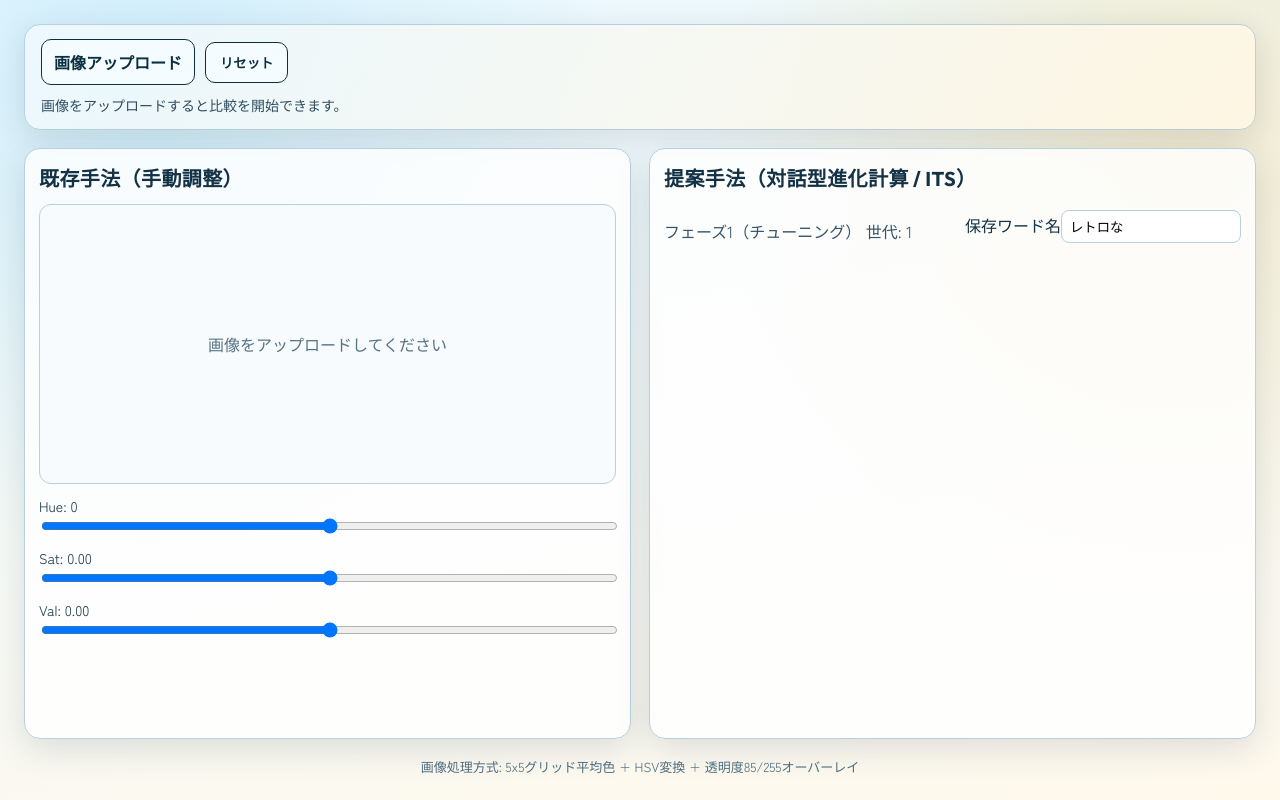
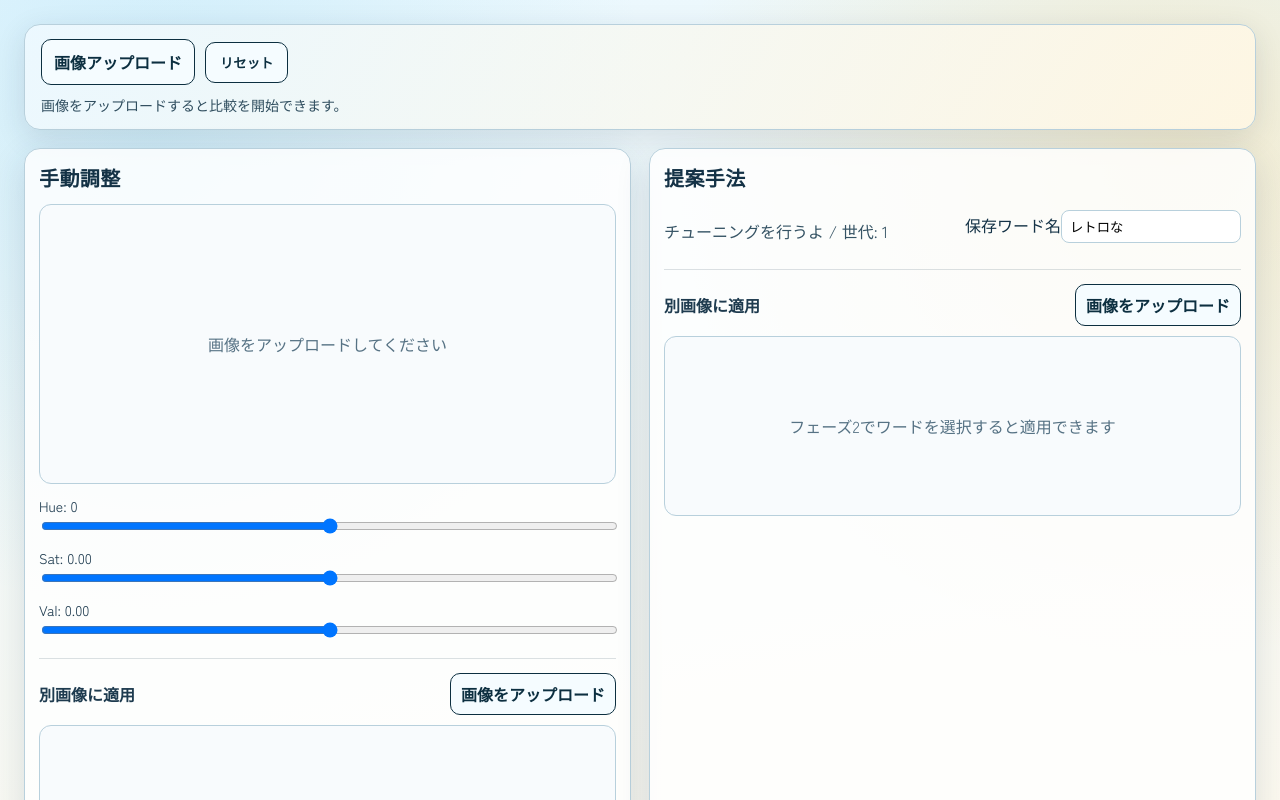
Before and after one commit to yoko86/Landscape_image_editing_system, a React (Vite) app: page / in a window 1280 px wide. Shown: the top 800 px of the page. Built offline with nearby package versions, Linux system fonts and the light colour scheme.

Commit message:
feat : 得られた画像特徴変化量を別画像に適用・表示する機能を追加

```diff
--- a/src/App.css
+++ b/src/App.css
@@ -90,6 +90,10 @@
   min-height: 280px;
 }
 
+.preview-wrap.secondary {
+  min-height: 180px;
+}
+
 .preview-wrap img {
   max-width: 100%;
   max-height: 420px;
@@ -114,6 +118,49 @@
 
 .slider-group input {
   width: 100%;
+}
+
+.apply-section {
+  margin-top: 16px;
+  padding-top: 14px;
+  border-top: 1px solid rgba(12, 47, 64, 0.14);
+  display: grid;
+  gap: 10px;
+}
+
+.apply-head {
+  display: flex;
+  justify-content: space-between;
+  gap: 12px;
+  align-items: center;
+}
+
+.apply-head h3 {
+  margin: 0;
+  font-size: 16px;
+  color: #1e3b4f;
+}
+
+.mini-upload-btn {
+  display: inline-flex;
+  align-items: center;
+  gap: 8px;
+  padding: 8px 10px;
+  border: 1px solid #0c2f40;
+  border-radius: 10px;
+  background: #f5fcff;
+  color: #0c2f40;
+  font-weight: 700;
+  cursor: pointer;
+  position: relative;
+  overflow: hidden;
+}
+
+.mini-upload-btn input {
+  position: absolute;
+  inset: 0;
+  opacity: 0;
+  cursor: pointer;
 }
 
 .phase-head {
@@ -237,4 +284,9 @@
   .word-input {
     width: 100%;
   }
+
+  .apply-head {
+    flex-direction: column;
+    align-items: stretch;
+  }
 }
--- a/src/App.tsx
+++ b/src/App.tsx
@@ -28,6 +28,14 @@ type HSV = {
 const GRID_SIZE = 5
 const PATCH_ALPHA = 85 / 255
 const INITIAL_HUES = [180, -90, -45, 0, 45, 90]
+const NEARBY_CANDIDATE_RANGES = [
+  { sMin: -1.0, sMax: -0.5, vMin: -1.0, vMax: -0.5 },
+  { sMin: -0.5, sMax: 0.3, vMin: -0.5, vMax: 0.3 },
+  { sMin: -0.3, sMax: 0.0, vMin: -0.3, vMax: 0.0 },
+  { sMin: 0.0, sMax: 0.3, vMin: 0.0, vMax: 0.3 },
+  { sMin: 0.3, sMax: 0.5, vMin: 0.3, vMax: 0.5 },
+  { sMin: 0.5, sMax: 1.0, vMin: 0.5, vMax: 1.0 },
+]
 
 const zeroParams: FilterParams = { h_w: 0, s_w: 0, v_w: 0 }
 
@@ -173,6 +181,17 @@ function randomInRange(min: number, max: number): number {
   return min + Math.random() * (max - min)
 }
 
+function createNearbyCandidateParams(selected: FilterParams): FilterParams[] {
+  return [
+    selected,
+    ...NEARBY_CANDIDATE_RANGES.slice(0, 5).map((range) => ({
+      h_w: clamp(toSignedHueRange(selected.h_w + randomInRange(-5, 5)), -180, 180),
+      s_w: clamp(randomInRange(range.sMin, range.sMax), -1, 1),
+      v_w: clamp(randomInRange(range.vMin, range.vMax), -1, 1),
+    })),
+  ]
+}
+
 function nearlySameParams(a: FilterParams, b: FilterParams): boolean {
   return (
     Math.abs(a.h_w - b.h_w) < 1e-6 &&
@@ -191,6 +210,9 @@ function App() {
 
   const [leftParams, setLeftParams] = useState<FilterParams>(zeroParams)
   const [leftPreviewUrl, setLeftPreviewUrl] = useState<string>('')
+  const [manualApplyUrl, setManualApplyUrl] = useState<string | null>(null)
+  const [manualApplyImage, setManualApplyImage] = useState<HTMLImageElement | null>(null)
+  const [manualApplyPreviewUrl, setManualApplyPreviewUrl] = useState<string>('')
 
   const [phase, setPhase] = useState<'tuning' | 'edit'>('tuning')
   const [candidates, setCandidates] = useState<Candidate[]>([])
@@ -201,6 +223,9 @@ function App() {
   const [savedWords, setSavedWords] = useState<SavedWord[]>([])
   const [appliedWordIndex, setAppliedWordIndex] = useState<number>(-1)
   const [rightPreviewUrl, setRightPreviewUrl] = useState<string>('')
+  const [proposalApplyUrl, setProposalApplyUrl] = useState<string | null>(null)
+  const [proposalApplyImage, setProposalApplyImage] = useState<HTMLImageElement | null>(null)
+  const [proposalApplyPreviewUrl, setProposalApplyPreviewUrl] = useState<string>('')
 
   const [statusText, setStatusText] = useState(
     '画像をアップロードすると比較を開始できます。',
@@ -233,6 +258,28 @@ function App() {
     }
     setLeftPreviewUrl(buildPreviewDataUrl(sourceImage, leftParams))
   }, [leftParams, sourceImage])
+
+  useEffect(() => {
+    if (!manualApplyUrl) {
+      setManualApplyImage(null)
+      return
+    }
+
+    const img = new Image()
+    img.onload = () => {
+      setManualApplyImage(img)
+    }
+    img.src = manualApplyUrl
+  }, [manualApplyUrl])
+
+  useEffect(() => {
+    if (!manualApplyImage) {
+      setManualApplyPreviewUrl('')
+      return
+    }
+
+    setManualApplyPreviewUrl(buildPreviewDataUrl(manualApplyImage, leftParams))
+  }, [leftParams, manualApplyImage])
 
   useEffect(() => {
     if (!sourceImage || !appliedParams) {
@@ -274,6 +321,28 @@ function App() {
     setStatusText('フェーズ1: 6枚から最も好みの画像を選択してください。')
   }, [sourceImage])
 
+  useEffect(() => {
+    if (!proposalApplyUrl) {
+      setProposalApplyImage(null)
+      return
+    }
+
+    const img = new Image()
+    img.onload = () => {
+      setProposalApplyImage(img)
+    }
+    img.src = proposalApplyUrl
+  }, [proposalApplyUrl])
+
+  useEffect(() => {
+    if (!proposalApplyImage || !appliedParams) {
+      setProposalApplyPreviewUrl('')
+      return
+    }
+
+    setProposalApplyPreviewUrl(buildPreviewDataUrl(proposalApplyImage, appliedParams))
+  }, [appliedParams, proposalApplyImage])
+
   const handleUpload = (event: ChangeEvent<HTMLInputElement>) => {
     const file = event.target.files?.[0]
     if (!file) return
@@ -285,6 +354,28 @@ function App() {
     const nextUrl = URL.createObjectURL(file)
     setOriginalUrl(nextUrl)
     setLeftParams(zeroParams)
+  }
+
+  const handleManualApplyUpload = (event: ChangeEvent<HTMLInputElement>) => {
+    const file = event.target.files?.[0]
+    if (!file) return
+
+    if (manualApplyUrl) {
+      URL.revokeObjectURL(manualApplyUrl)
+    }
+
+    setManualApplyUrl(URL.createObjectURL(file))
+  }
+
+  const handleProposalApplyUpload = (event: ChangeEvent<HTMLInputElement>) => {
+    const file = event.target.files?.[0]
+    if (!file) return
+
+    if (proposalApplyUrl) {
+      URL.revokeObjectURL(proposalApplyUrl)
+    }
+
+    setProposalApplyUrl(URL.createObjectURL(file))
   }
 
   const resetAll = () => {
@@ -301,6 +392,18 @@ function App() {
     setSavedWords([])
     setAppliedWordIndex(-1)
     setRightPreviewUrl('')
+    if (manualApplyUrl) {
+      URL.revokeObjectURL(manualApplyUrl)
+    }
+    if (proposalApplyUrl) {
+      URL.revokeObjectURL(proposalApplyUrl)
+    }
+    setManualApplyUrl(null)
+    setManualApplyImage(null)
+    setManualApplyPreviewUrl('')
+    setProposalApplyUrl(null)
+    setProposalApplyImage(null)
+    setProposalApplyPreviewUrl('')
     setPhase('tuning')
     setStatusText('画像をアップロードすると比較を開始できます。')
   }
@@ -308,19 +411,7 @@ function App() {
   const generateNextCandidates = (selected: FilterParams) => {
     if (!sourceImage) return
 
-    const nextParams: FilterParams[] = [selected]
-
-    for (let i = 0; i < 5; i += 1) {
-      const hDelta = Math.random() > 0.5 ? 5 : -5
-      const sDelta = Math.random() > 0.5 ? 0.05 : -0.05
-      const vDelta = Math.random() > 0.5 ? 0.05 : -0.05
-
-      nextParams.push({
-        h_w: clamp(toSignedHueRange(selected.h_w + hDelta), -180, 180),
-        s_w: clamp(selected.s_w + sDelta, -1, 1),
-        v_w: clamp(selected.v_w + vDelta, -1, 1),
-      })
-    }
+    const nextParams = createNearbyCandidateParams(selected)
 
     const nextCandidates: Candidate[] = nextParams.map((params) => ({
       id: makeId(),
@@ -372,7 +463,7 @@ function App() {
 
       <main className="split-layout">
         <section className="panel left-panel">
-          <h2>既存手法（手動調整）</h2>
+          <h2>手動調整</h2>
           <div className="preview-wrap large">
             {leftPreviewUrl ? (
               <img src={leftPreviewUrl} alt="既存手法プレビュー" />
@@ -422,15 +513,32 @@ function App() {
               />
             </label>
           </div>
+
+          <div className="apply-section">
+            <div className="apply-head">
+              <h3>別画像に適用</h3>
+              <label className="mini-upload-btn">
+                画像をアップロード
+                <input type="file" accept="image/*" onChange={handleManualApplyUpload} />
+              </label>
+            </div>
+            <div className="preview-wrap secondary">
+              {manualApplyPreviewUrl ? (
+                <img src={manualApplyPreviewUrl} alt="手動調整の別画像プレビュー" />
+              ) : (
+                <p className="placeholder">別の画像をアップロードしてください</p>
+              )}
+            </div>
+          </div>
         </section>
 
         <section className="panel right-panel">
-          <h2>提案手法（対話型進化計算 / ITS）</h2>
+          <h2>提案手法</h2>
 
           {phase === 'tuning' ? (
             <>
               <div className="phase-head">
-                <p>フェーズ1（チューニング） 世代: {generation}</p>
+                <p>チューニングを行うよ / 世代: {generation}</p>
                 <label>
                   保存ワード名
                   <input
@@ -518,6 +626,25 @@ function App() {
               </button>
             </>
           )}
+
+          <div className="apply-section">
+            <div className="apply-head">
+              <h3>別画像に適用</h3>
+              <label className="mini-upload-btn">
+                画像をアップロード
+                <input type="file" accept="image/*" onChange={handleProposalApplyUpload} />
+              </label>
+            </div>
+            <div className="preview-wrap secondary">
+              {proposalApplyPreviewUrl ? (
+                <img src={proposalApplyPreviewUrl} alt="提案手法の別画像プレビュー" />
+              ) : (
+                <p className="placeholder">
+                  {appliedParams ? '別の画像をアップロードしてください' : 'フェーズ2でワードを選択すると適用できます'}
+                </p>
+              )}
+            </div>
+          </div>
         </section>
       </main>
 
```
